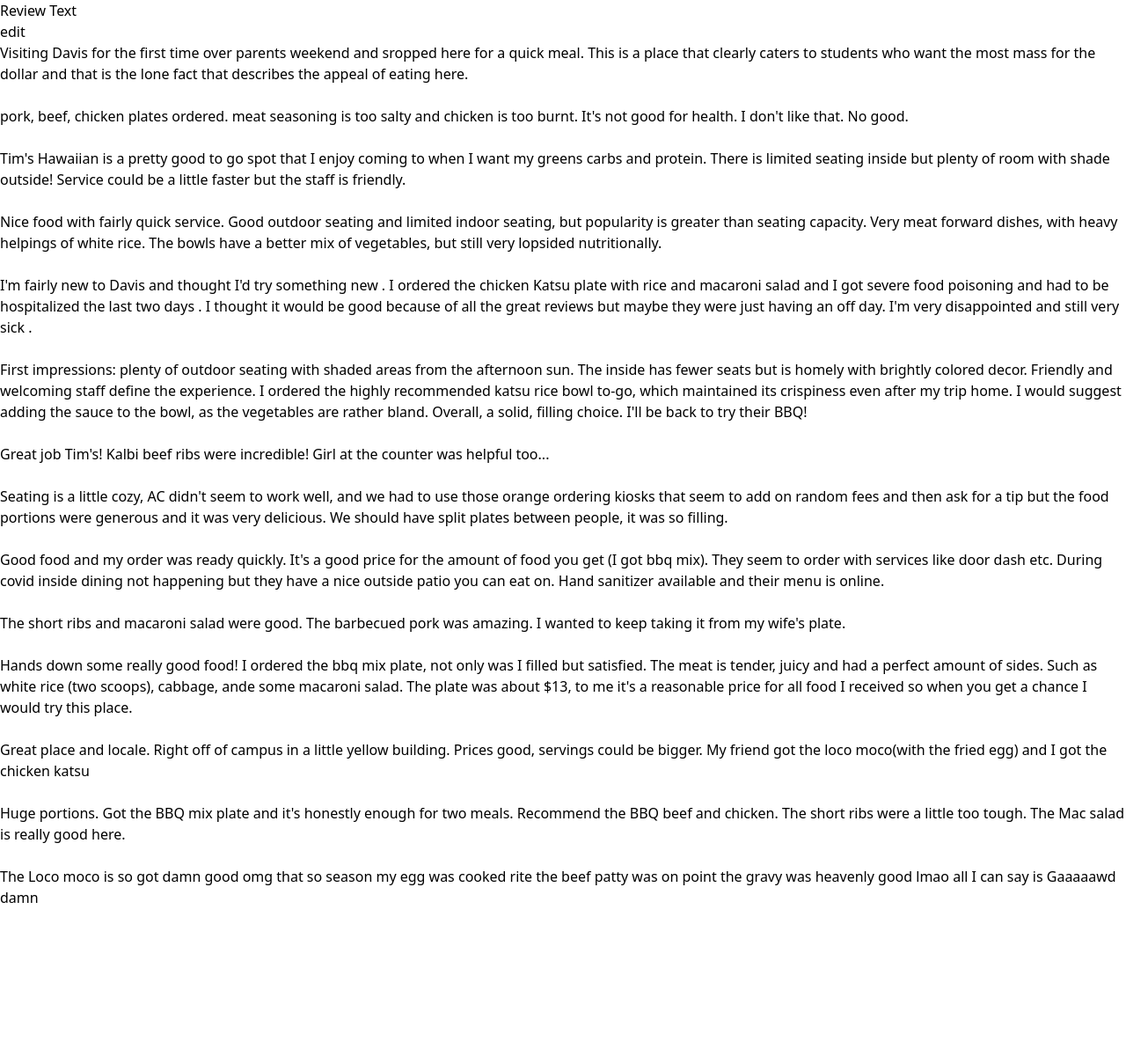
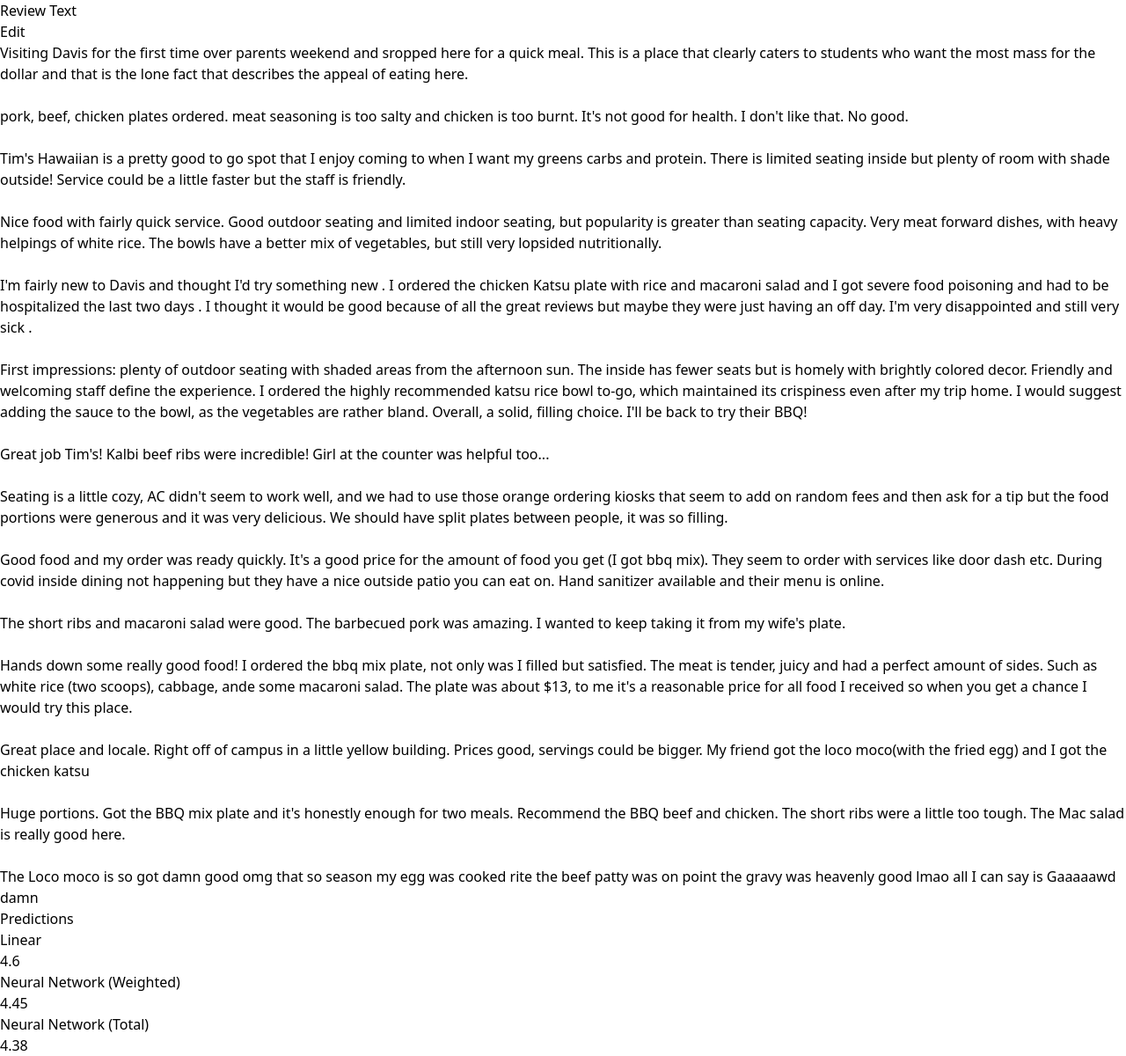
Before and after one commit to jotyot/rate-review, a React (Vite) app in the folder frontend/: page / in a window 1280 px wide. Shown: the whole page at 88% size. Before the commit the page ends 1032 px from the top, so only its background shows below. Built offline with nearby package versions, Linux system fonts and the light colour scheme.

Commit message:
technically works

```diff
--- a/frontend/src/App.tsx
+++ b/frontend/src/App.tsx
@@ -1,10 +1,53 @@
-import Form from "./components/Form";
+import { useState } from "react";
+import { PredictionData } from "./types/PredictionData";
 import TextColumn from "./components/TextColumn";
+import PredictionsInfo from "./components/PredictionsInfo";
+import axios from "axios";
+
+const sampleText = `Visiting Davis for the first time over parents weekend and sropped here for a quick meal. This is a place that clearly caters to students who want the most mass for the dollar and that is the lone fact that describes the appeal of eating here.
+\npork, beef, chicken plates ordered. meat seasoning is too salty and chicken is too burnt. It's not good for health. I don't like that. No good.
+\nTim's Hawaiian is a pretty good to go spot that I enjoy coming to when I want my greens carbs and protein. There is limited seating inside but plenty of room with shade outside! Service could be a little faster but the staff is friendly.
+\nNice food with fairly quick service. Good outdoor seating and limited indoor seating, but popularity is greater than seating capacity. Very meat forward dishes, with heavy helpings of white rice. The bowls have a better mix of vegetables, but still very lopsided nutritionally.
+\nI'm fairly new to Davis and thought I'd try something new . I ordered the chicken Katsu plate with rice and macaroni salad and I got severe food poisoning and had to be hospitalized the last two days . I thought it would be good because of all the great reviews but maybe they were just having an off day. I'm very disappointed and still very sick .
+\nFirst impressions: plenty of outdoor seating with shaded areas from the afternoon sun. The inside has fewer seats but is homely with brightly colored decor. Friendly and welcoming staff define the experience. I ordered the highly recommended katsu rice bowl to-go, which maintained its crispiness even after my trip home. I would suggest adding the sauce to the bowl, as the vegetables are rather bland. Overall, a solid, filling choice. I'll be back to try their BBQ!
+\nGreat job Tim's! Kalbi beef ribs were incredible! Girl at the counter was helpful too...
+\nSeating is a little cozy, AC didn't seem to work well, and we had to use those orange ordering kiosks that seem to add on random fees and then ask for a tip but the food portions were generous and it was very delicious. We should have split plates between people, it was so filling.
+\nGood food and my order was ready quickly. It's a good price for the amount of food you get (I got bbq mix). They seem to order with services like door dash etc. During covid inside dining not happening but they have a nice outside patio you can eat on. Hand sanitizer available and their menu is online.
+\nThe short ribs and macaroni salad were good. The barbecued pork was amazing. I wanted to keep taking it from my wife's plate.
+\nHands down some really good food! I ordered the bbq mix plate, not only was I filled but satisfied. The meat is tender, juicy and had a perfect amount of sides. Such as white rice (two scoops), cabbage, ande some macaroni salad. The plate was about $13, to me it's a reasonable     price for all food I received so when you get a chance I would try this place.
+\nGreat place and locale. Right off of campus in a little yellow building. Prices good, servings could be bigger. My friend got the loco moco(with the fried egg) and I got the chicken katsu
+\nHuge portions. Got the BBQ mix plate and it's honestly enough for two meals. Recommend the BBQ beef and chicken. The short ribs were a little too tough. The Mac salad is really good here.
+\nThe Loco moco is so got damn good omg that so season my egg was cooked rite the beef patty was on point the gravy was heavenly good lmao all I can say is Gaaaaawd damn`;
 
 function App() {
+  const [text, setText] = useState(sampleText);
+  const [data, setData] = useState<PredictionData>({
+    linPred: 4.6,
+    nnwPred: 4.45,
+    nntPred: 4.38,
+  });
+
+  const handleSubmit = async () => {
+    try {
+      const response = await axios.post("http://127.0.0.1:5000/submit", {
+        reviews: text,
+      });
+
+      console.log(response.data); // Handle the response as needed
+      setData({
+        linPred: response.data.linear_prediction,
+        nnwPred: response.data.nn_weighted_prediction,
+        nntPred: response.data.nn_total_prediction,
+      });
+    } catch (error) {
+      console.error("Error submitting form:", error);
+    }
+  };
+
   return (
-    <div className="bg-stone-800 h-screen flex items-center justify-center">
-      <TextColumn />
+    <div className="bg-stone-900 h-screen flex items-center justify-center">
+      <TextColumn text={text} setText={setText} handleSubmit={handleSubmit} />
+      <PredictionsInfo data={data} />
     </div>
   );
 }
--- /dev/null
+++ b/frontend/src/components/PredictionEntry.tsx
@@ -0,0 +1,15 @@
+interface Props {
+  name: string;
+  prediction: number;
+}
+
+function PredictionEntry({ name, prediction }: Props) {
+  return (
+    <div className="border-b h-32 p-1 flex flex-col">
+      <div className="flex-grow">{name}</div>
+      <div className=" text-3xl font-medium ">{prediction}</div>
+    </div>
+  );
+}
+
+export default PredictionEntry;
--- /dev/null
+++ b/frontend/src/components/PredictionsInfo.tsx
@@ -0,0 +1,28 @@
+import PredictionEntry from "./PredictionEntry";
+import { PredictionData } from "../types/PredictionData";
+
+interface Props {
+  data: PredictionData;
+}
+
+function PredictionsInfo({ data }: Props) {
+  const { linPred, nnwPred, nntPred } = data;
+
+  return (
+    <div className="flex flex-col w-[400px] text-white rounded-r-lg border-t border-r border-b pt-3 bg-stone-700">
+      <div className="flex justify-center items-center pb-3">
+        <div className="text-xl text-center font-medium">Predictions</div>
+      </div>
+      <div className=" h-[700px] w-full bg-stone-800 rounded-br-lg">
+        <PredictionEntry name="Linear" prediction={linPred} />
+        <PredictionEntry
+          name="Neural Network (Weighted)"
+          prediction={nnwPred}
+        />
+        <PredictionEntry name="Neural Network (Total)" prediction={nntPred} />
+      </div>
+    </div>
+  );
+}
+
+export default PredictionsInfo;
--- a/frontend/src/components/TextColumn.tsx
+++ b/frontend/src/components/TextColumn.tsx
@@ -1,25 +1,13 @@
 import React from "react";
 import { useState, ChangeEvent } from "react";
 
-interface Props {}
+interface Props {
+  text: string;
+  setText: (text: string) => void;
+  handleSubmit: () => void;
+}
 
-const sampleText = `Visiting Davis for the first time over parents weekend and sropped here for a quick meal. This is a place that clearly caters to students who want the most mass for the dollar and that is the lone fact that describes the appeal of eating here.
-\npork, beef, chicken plates ordered. meat seasoning is too salty and chicken is too burnt. It's not good for health. I don't like that. No good.
-\nTim's Hawaiian is a pretty good to go spot that I enjoy coming to when I want my greens carbs and protein. There is limited seating inside but plenty of room with shade outside! Service could be a little faster but the staff is friendly.
-\nNice food with fairly quick service. Good outdoor seating and limited indoor seating, but popularity is greater than seating capacity. Very meat forward dishes, with heavy helpings of white rice. The bowls have a better mix of vegetables, but still very lopsided nutritionally.
-\nI'm fairly new to Davis and thought I'd try something new . I ordered the chicken Katsu plate with rice and macaroni salad and I got severe food poisoning and had to be hospitalized the last two days . I thought it would be good because of all the great reviews but maybe they were just having an off day. I'm very disappointed and still very sick .
-\nFirst impressions: plenty of outdoor seating with shaded areas from the afternoon sun. The inside has fewer seats but is homely with brightly colored decor. Friendly and welcoming staff define the experience. I ordered the highly recommended katsu rice bowl to-go, which maintained its crispiness even after my trip home. I would suggest adding the sauce to the bowl, as the vegetables are rather bland. Overall, a solid, filling choice. I'll be back to try their BBQ!
-\nGreat job Tim's! Kalbi beef ribs were incredible! Girl at the counter was helpful too...
-\nSeating is a little cozy, AC didn't seem to work well, and we had to use those orange ordering kiosks that seem to add on random fees and then ask for a tip but the food portions were generous and it was very delicious. We should have split plates between people, it was so filling.
-\nGood food and my order was ready quickly. It's a good price for the amount of food you get (I got bbq mix). They seem to order with services like door dash etc. During covid inside dining not happening but they have a nice outside patio you can eat on. Hand sanitizer available and their menu is online.
-\nThe short ribs and macaroni salad were good. The barbecued pork was amazing. I wanted to keep taking it from my wife's plate.
-\nHands down some really good food! I ordered the bbq mix plate, not only was I filled but satisfied. The meat is tender, juicy and had a perfect amount of sides. Such as white rice (two scoops), cabbage, ande some macaroni salad. The plate was about $13, to me it's a reasonable     price for all food I received so when you get a chance I would try this place.
-\nGreat place and locale. Right off of campus in a little yellow building. Prices good, servings could be bigger. My friend got the loco moco(with the fried egg) and I got the chicken katsu
-\nHuge portions. Got the BBQ mix plate and it's honestly enough for two meals. Recommend the BBQ beef and chicken. The short ribs were a little too tough. The Mac salad is really good here.
-\nThe Loco moco is so got damn good omg that so season my egg was cooked rite the beef patty was on point the gravy was heavenly good lmao all I can say is Gaaaaawd damn`;
-
-function TextColumn({}: Props) {
-  const [text, setText] = useState(sampleText);
+function TextColumn({ text, setText, handleSubmit }: Props) {
   const [isEditing, setIsEditing] = useState(false);
 
   const handleInputChange = (event: ChangeEvent<HTMLTextAreaElement>) => {
@@ -27,19 +15,26 @@ function TextColumn({}: Props) {
     setText(value);
   };
 
+  const handleEdit = () => {
+    if (isEditing) handleSubmit();
+
+    setIsEditing(!isEditing);
+  };
+
   return (
-    <div className="flex flex-col w-[400px] text-white rounded-lg border pt-4 ">
-      <div className="text-lg text-center">Review Text</div>
-      <div className="flex justify-center">
+    <div className="flex flex-col w-[400px] text-white rounded-l-lg border pt-3 bg-stone-700">
+      <div className="flex justify-center items-center pb-3">
+        <div className="text-xl text-center font-medium">Review Text</div>
         <button
-          onClick={() => setIsEditing(!isEditing)}
-          className="w-40 border rounded"
+          onClick={handleEdit}
+          className="w-20 h-10 border rounded-lg ml-2 hover:bg-stone-600 absolute translate-x-36"
         >
-          {isEditing ? "confirm" : "edit"}
+          {isEditing ? "Submit" : "Edit"}
         </button>
       </div>
+
       <div
-        className={` h-[700px] w-full  ${
+        className={` h-[700px] w-full bg-stone-800 rounded-bl-lg ${
           isEditing ? "overflow-hidden" : "overflow-auto"
         }`}
       >
@@ -51,7 +46,7 @@ function TextColumn({}: Props) {
             className="w-full resize-none focus:outline-none h-full p-4 bg-inherit"
           />
         ) : (
-          <div className="h-full whitespace-pre-line p-4">
+          <div className="h-full whitespace-pre-line p-4 ">
             {text.split("\n").map((line, index) => (
               <React.Fragment key={index}>
                 {line}
--- /dev/null
+++ b/frontend/src/types/PredictionData.ts
@@ -0,0 +1,7 @@
+interface PredictionData {
+  linPred: number;
+  nnwPred: number;
+  nntPred: number;
+}
+
+export type { PredictionData };
```
